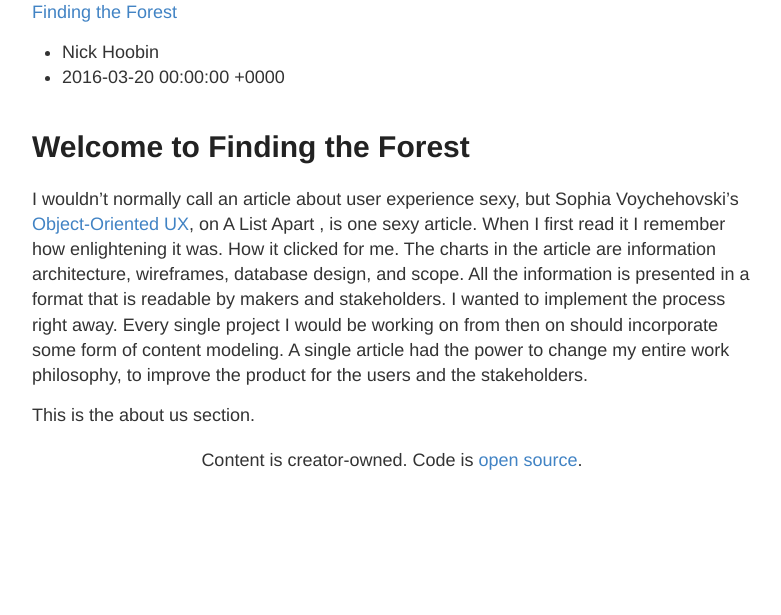
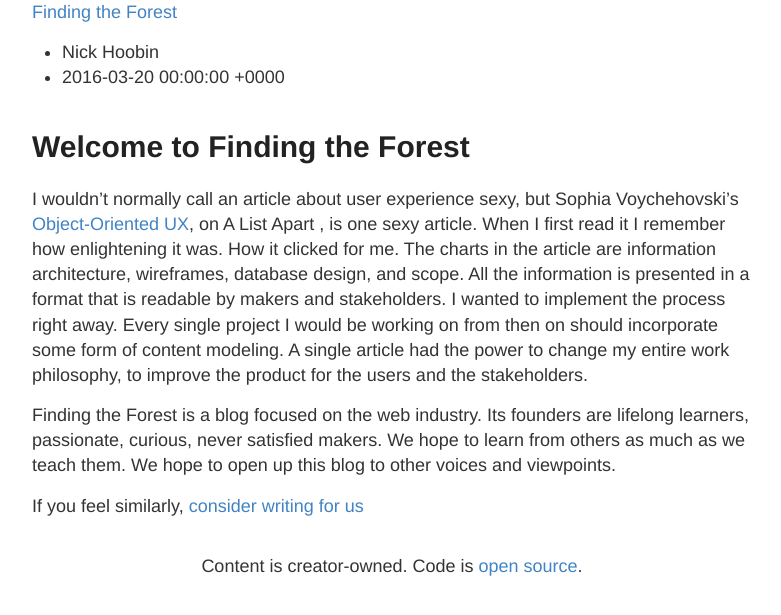
Before and after one commit to findingtheforest/findingtheforest.github.io, a Jekyll site: the page built from index.html, in a window 1280 px wide. Shown: the top 615 px of the page, without its empty margins (248-1029 px from the left). Built offline with Jekyll 4.4.1, drawn with Linux system fonts in a browser that asks for light colours.

Commit message:
about page content

```diff
--- a/index.html
+++ b/index.html
@@ -31,5 +31,6 @@ layout: default
 </section>
 
 <section class="component-about-us">
-	This is the about us section.
+  <p>Finding the Forest is a blog focused on the web industry. Its founders are lifelong learners, passionate, curious, never satisfied makers. We hope to learn from others as much as we teach them. We hope to open up this blog to other voices and viewpoints.</p>
+  <p>If you feel similarly, <a href="mailto:us@findingtheforest.com">consider writing for us</a></p>
 </section>
```
